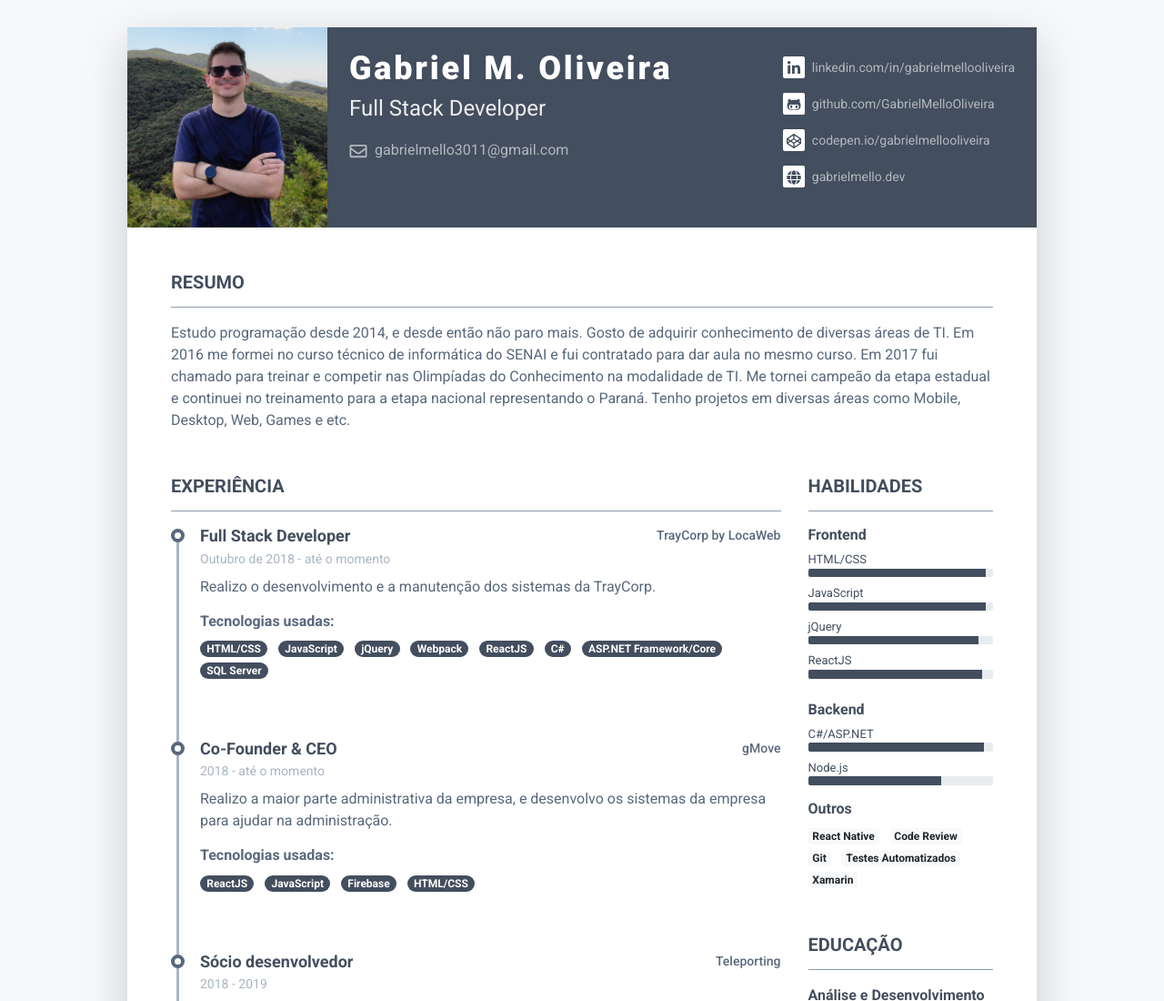
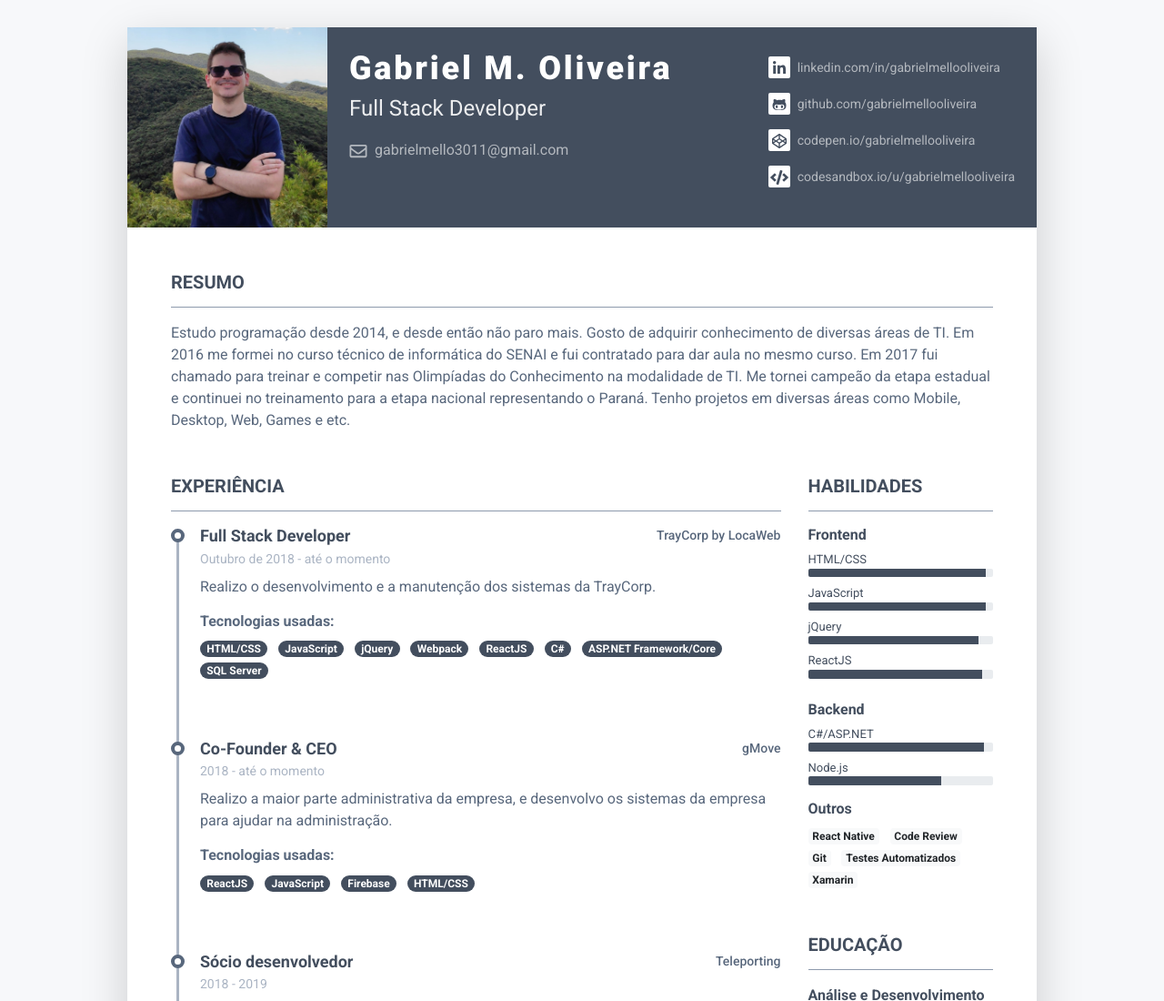
Before and after one commit to GabrielMelloOliveira/website, a plain HTML site: page index.html in a window 1280 px wide. Shown: the top 1100 px of the page at 91% size. Drawn offline with Linux system fonts and the light colour scheme.

Commit message:
Update links

```diff
--- a/index.html
+++ b/index.html
@@ -37,9 +37,9 @@
 					    <div class="secondary-info ml-md-auto mt-2">
 						    <ul class="resume-social list-unstyled">
 				                <li class="mb-3"><a href="https://www.linkedin.com/in/gabrielmellooliveira/"><span class="fa-container text-center mr-2"><i class="fab fa-linkedin-in fa-fw"></i></span>linkedin.com/in/gabrielmellooliveira</a></li>
-				                <li class="mb-3"><a href="https://github.com/gabrielmellooliveira"><span class="fa-container text-center mr-2"><i class="fab fa-github-alt fa-fw"></i></span>github.com/GabrielMelloOliveira</a></li>
+				                <li class="mb-3"><a href="https://github.com/gabrielmellooliveira"><span class="fa-container text-center mr-2"><i class="fab fa-github-alt fa-fw"></i></span>github.com/gabrielmellooliveira</a></li>
 				                <li class="mb-3"><a href="https://codepen.io/gabrielmellooliveira"><span class="fa-container text-center mr-2"><i class="fab fa-codepen fa-fw"></i></span>codepen.io/gabrielmellooliveira</a></li>
-				                <li><a href="https://gabrielmello.dev"><span class="fa-container text-center mr-2"><i class="fas fa-globe"></i></span>gabrielmello.dev</a></li>
+				                <li class="mb-3"><a href="https://codesandbox.io/u/gabrielmellooliveira"><span class="fa-container text-center mr-2"><i class="fas fa-code fa-fw"></i></span>codesandbox.io/u/gabrielmellooliveira</a></li>
 						    </ul>
 					    </div>
 				    </div>
```
